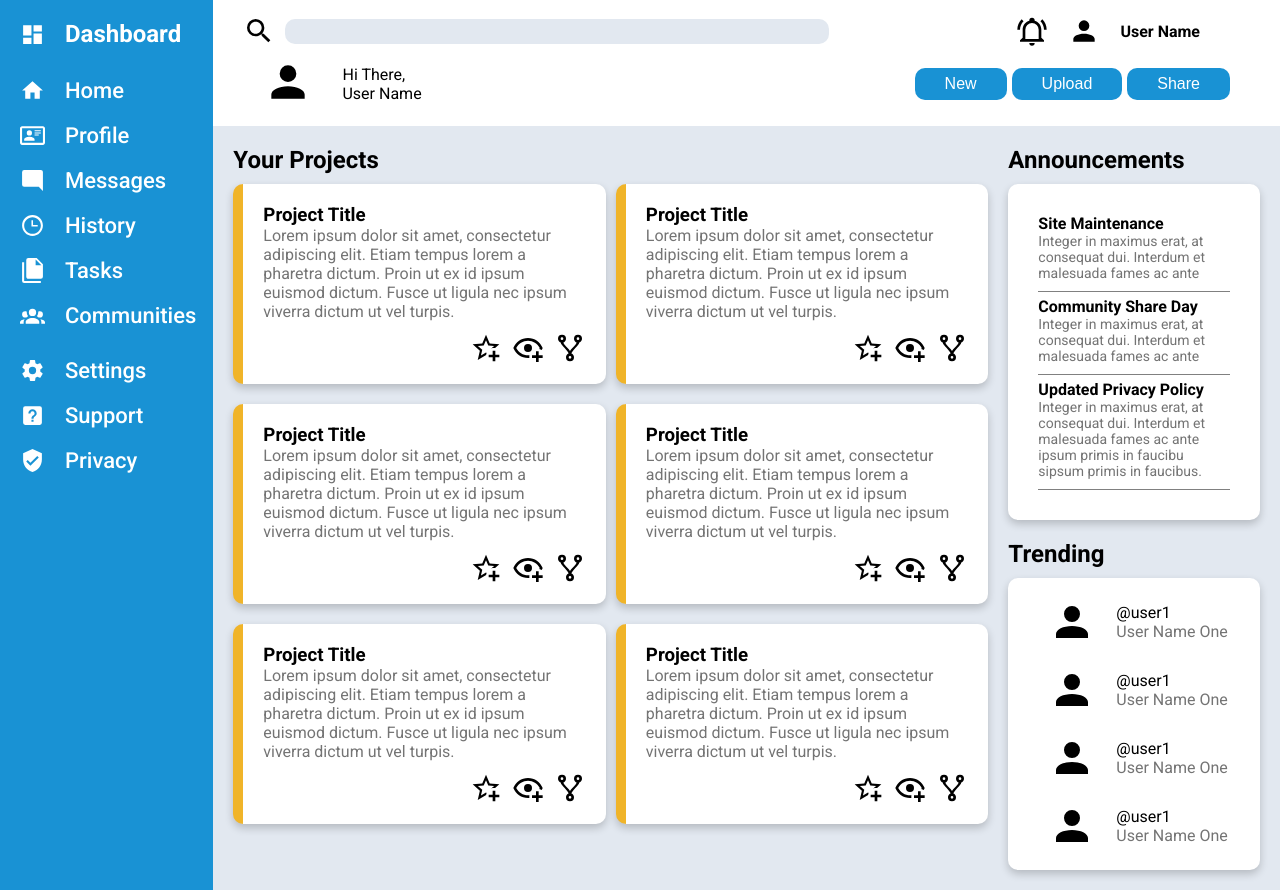
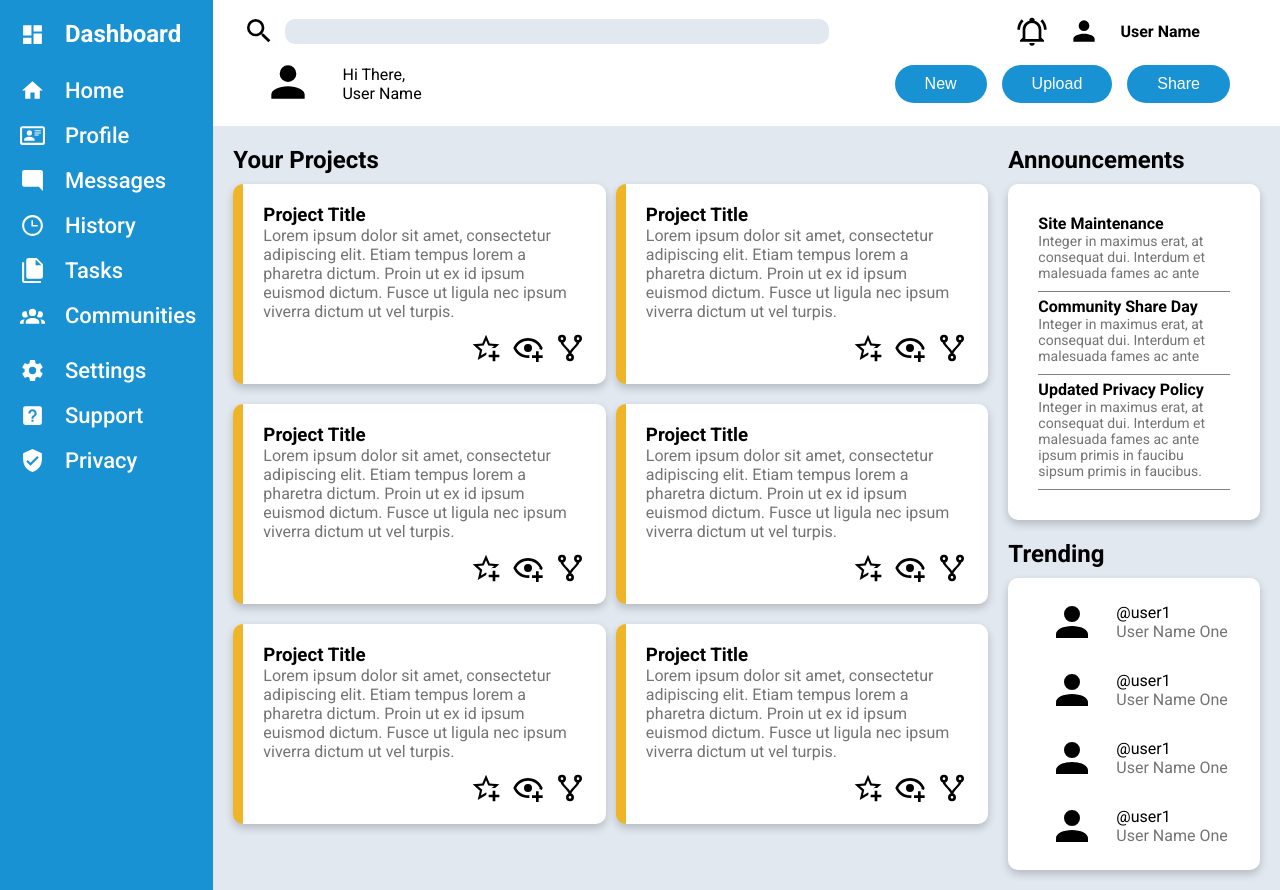
Before and after one commit to aditya-anande/admin-dashboard, a plain HTML site: page index.html in a window 1280 px wide. Drawn offline with Linux system fonts and the light colour scheme.

Commit message:
edited buttons

```diff
--- a/styles.css
+++ b/styles.css
@@ -129,17 +129,22 @@ header {
 
 .header-buttons {
     display: flex;
-    gap: 5px;
+    gap: 15px;
 
 }
 
 button {
-    border-radius: 10px;
+    border-radius: 20px;
     background-color: #1992D4;
     color: #fff;
-    padding: 7px 30px;
+    padding: 10px 30px;
     font-size: 16px;
     border: none;
+}
+
+button:hover {
+    cursor: pointer;
+    background-color: #18a2ec;
 }
 
 .header-bottom {
```
